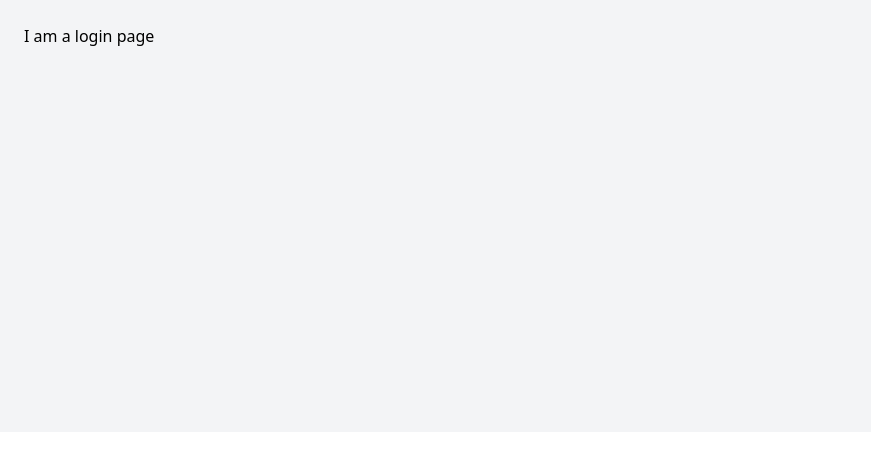
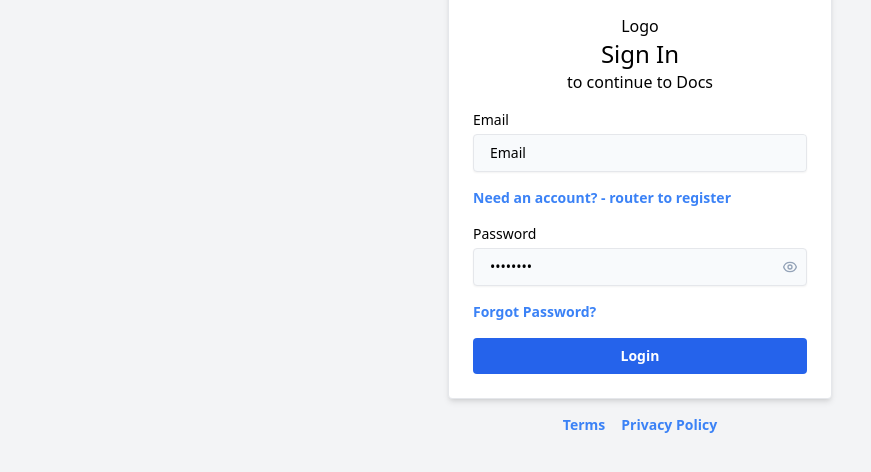
Before and after one commit to amakavanessa/real-time-collaboration-tool, a React (Create React App) app: page / in a window 1280 px wide. Shown: the top 472 px of the page, without its empty margins (0-871 px from the left). Built offline with nearby package versions, Linux system fonts and the light colour scheme.

Commit message:
feat: login page user interface

```diff
--- a/package.json
+++ b/package.json
@@ -3,6 +3,7 @@
   "version": "0.1.0",
   "private": true,
   "dependencies": {
+    "@heroicons/react": "^1.0.5",
     "@testing-library/jest-dom": "^5.17.0",
     "@testing-library/react": "^13.4.0",
     "@testing-library/user-event": "^13.5.0",
@@ -10,6 +11,7 @@
     "@types/node": "^20.14.11",
     "@types/react": "^18.3.3",
     "@types/react-dom": "^18.3.0",
+    "inputmask": "^5.0.9",
     "react": "^18.3.1",
     "react-dom": "^18.3.1",
     "react-scripts": "5.0.1",
--- /dev/null
+++ b/src/components/atoms/errors/errors.tsx
@@ -0,0 +1,21 @@
+interface ErrorsProps {
+  errors: Array<string>;
+}
+
+const Errors = ({ errors }: ErrorsProps) => {
+  return errors.length ? (
+    <div>
+      {errors.map((error) => {
+        return (
+          <p key={error} className="text-red-500 font-medium">
+            {error}
+          </p>
+        );
+      })}
+    </div>
+  ) : (
+    <></>
+  );
+};
+
+export default Errors;
--- /dev/null
+++ b/src/components/atoms/errors/index.ts
@@ -0,0 +1 @@
+export { default } from "./errors";
--- /dev/null
+++ b/src/components/atoms/text-field/index.ts
@@ -0,0 +1 @@
+export { default } from "./text-field";
--- /dev/null
+++ b/src/components/atoms/text-field/text-field.tsx
@@ -0,0 +1,106 @@
+import { useEffect, useRef, useState } from "react";
+import InputProps from "../../../types/interfaces/input";
+import InputMask from "inputmask";
+import { EyeIcon, EyeOffIcon } from "@heroicons/react/outline";
+import { ExclamationCircleIcon } from "@heroicons/react/solid";
+import Errors from "../errors";
+
+interface TextFieldProps extends InputProps {
+  value?: string | number;
+  onInput?: Function;
+  type?: "text" | "password" | "textarea";
+  mask?: string;
+  icon?: JSX.Element;
+  color?: "primary" | "secondary";
+}
+const TEXT_FIELD_CLASSES = {
+  primary: "bg-white dark:bg-slate-800",
+  secondary: "bg-slate-50 dark:bg-slate-700",
+};
+
+const TextField = ({
+  value,
+  onInput = () => alert("onInput not registered"),
+  type = "text",
+  label,
+  placeholder,
+  errors = [],
+  mask,
+  icon,
+  color = "primary",
+}: TextFieldProps) => {
+  const textFieldRef = useRef<any>(null);
+  const [showPassword, setShowPassword] = useState(false);
+  const [isFocused, setIsFocused] = useState(false);
+
+  useEffect(() => {
+    if (textFieldRef && textFieldRef.current && mask) {
+      const inputMask = new InputMask(mask);
+      inputMask.mask(textFieldRef.current);
+    }
+  }, [mask]);
+
+  return (
+    <div className="w-full text-sm relative space-y-1">
+      {label && <label htmlFor="">{label}</label>}
+      <div
+        className={`${
+          errors.length
+            ? "ring-1 ring-red-500"
+            : isFocused
+            ? "ring-1 ring-blue-600"
+            : ""
+        } ${
+          TEXT_FIELD_CLASSES[color]
+        } w-full border shadow-sm rounded flex justify-center items-center border-primary`}
+      >
+        <div className="pl-2 text-slate-400">{icon}</div>
+        {type !== "textarea" ? (
+          <div className="w-full flex justify-between items-center">
+            <input
+              ref={textFieldRef}
+              type={type !== "password" ? type : showPassword ? "text" : type}
+              onInput={(e) => onInput((e.target as HTMLTextAreaElement).value)}
+              onFocus={() => setIsFocused(true)}
+              onBlur={() => setIsFocused(false)}
+              value={value}
+              className={`${TEXT_FIELD_CLASSES[color]} w-full p-2 rounded`}
+              placeholder={placeholder && placeholder}
+            />
+            {type === "password" && (
+              <button
+                tabIndex={+1}
+                onClick={() => setShowPassword(!showPassword)}
+                className="h-full flex justify-center items-center p-2 text-slate-400"
+              >
+                {showPassword ? (
+                  <EyeOffIcon className="w-4 h-4" />
+                ) : (
+                  <EyeIcon className="h-4 w-4" />
+                )}
+              </button>
+            )}
+          </div>
+        ) : (
+          <textarea
+            ref={textFieldRef}
+            onInput={(e) => onInput((e.target as HTMLTextAreaElement).value)}
+            onFocus={() => setIsFocused(true)}
+            onBlur={() => setIsFocused(false)}
+            placeholder={placeholder && placeholder}
+            value={value}
+            className="w-full p-2 bg-white dark:bg-slate-800 rounded"
+          />
+        )}
+        {errors.length ? (
+          <div className="pr-2 text-red-500">
+            <ExclamationCircleIcon className="w-4 h-4" />
+          </div>
+        ) : null}
+      </div>
+      <Errors errors={errors} />
+    </div>
+  );
+};
+
+export default TextField;
--- a/src/hooks/use-window-size.tsx
+++ b/src/hooks/use-window-size.tsx
@@ -36,5 +36,17 @@ const useWindowSize = () => {
     window.addEventListener("resize", handleResize);
 
     handleResize();
-  });
+
+    return () => window.removeEventListener("resize", handleResize);
+  }, []);
+
+  return {
+    height: windowSize.height,
+    width: windowSize.width,
+    widthStr,
+    heightStr,
+    isMobileWidth,
+  };
 };
+
+export default useWindowSize;
--- a/src/pages/login/index.tsx
+++ b/src/pages/login/index.tsx
@@ -1,7 +1,63 @@
+import TextField from "../../components/atoms/text-field";
+import useWindowSize from "../../hooks/use-window-size";
+
 const Login = () => {
+  const { widthStr, heightStr } = useWindowSize();
   return (
-    <div className="w-full flex-col sm:justify-center items-center p-6 sm:pb-96 bg-gray-100 dark:bg-slate-900 text-primary">
-      I am a login page
+    <div
+      className="w-full flex flex-col sm:justify-center items-center p-6 sm:pb-96 bg-gray-100 dark:bg-slate-900 text-primary"
+      style={{ width: widthStr, height: heightStr }}
+    >
+      <div className="w-full max-w-sm bg-white dark:bg-slate-800 rounded border-primary shadow-md border dark:border-0 dark:shadow-xl p-6">
+        <div className="flex flex-col space-y-4">
+          <div className="w-full text-center flex flex-col justify-center items-center">
+            <h1>Logo</h1>
+            <h1 className="font-medium text-2xl">Sign In</h1>
+            <p className="font-medium">to continue to Docs</p>
+          </div>
+          <TextField
+            value="Email"
+            onInput={() => {}}
+            label="Email"
+            color="secondary"
+            errors={[]}
+          />
+          <p className="text-sm hover:underline font-semibold text-blue-500 text-left">
+            Need an account? - router to register
+          </p>
+          <TextField
+            value="Password"
+            onInput={() => {}}
+            label="Password"
+            type="password"
+            color="secondary"
+            errors={[]}
+          />
+
+          <button
+            tabIndex={-1}
+            className="text-sm hover:underline font-semibold text-blue-500 text-left"
+          >
+            Forgot Password?
+          </button>
+
+          <button
+            onClick={() => {}}
+            disabled={false}
+            className="bg-blue-600 text-white text-sm font-semibold px-3 py-2 rounded hover:bg-blue-500 flex justify-center items-center space-x-1 active:ring-1"
+          >
+            <span className="">Login</span>
+          </button>
+        </div>
+      </div>
+      <div className="flex justify-center space-x-4 text-sm p-4">
+        <button className="hover:underline font-semibold text-blue-500">
+          Terms
+        </button>
+        <button className="hover:underline font-semibold text-blue-500">
+          Privacy Policy
+        </button>
+      </div>
     </div>
   );
 };
--- /dev/null
+++ b/src/types/interfaces/input.ts
@@ -0,0 +1,7 @@
+interface InputProps {
+  label?: string;
+  placeholder?: string;
+  errors?: Array<string>;
+}
+
+export default InputProps;
--- a/tailwind.config.js
+++ b/tailwind.config.js
@@ -5,4 +5,5 @@ module.exports = {
     extend: {},
   },
   plugins: [],
+  darkMode: "class",
 };
```
Also changed, not shown: 1 other file (tests, documents, lock files or other folders).
